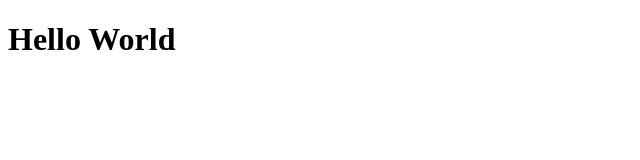
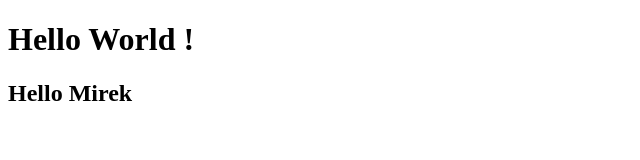
Before and after one commit to djmirq/nauka-gita, a plain HTML site: page index.html in a window 1280 px wide. Shown: the whole page, without its empty margins (0-640 px from the left). Drawn offline with Linux system fonts and the light colour scheme.

Commit message:
Change headers

```diff
--- a/index.html
+++ b/index.html
@@ -6,6 +6,7 @@
       <title>mysite:)</title>
    </head>
    <body>
-        <h1>Hello World</h1>
+        <h1>Hello World !</h1>
+        <h2>Hello Mirek</h2>
    </body>
 </html>
```
